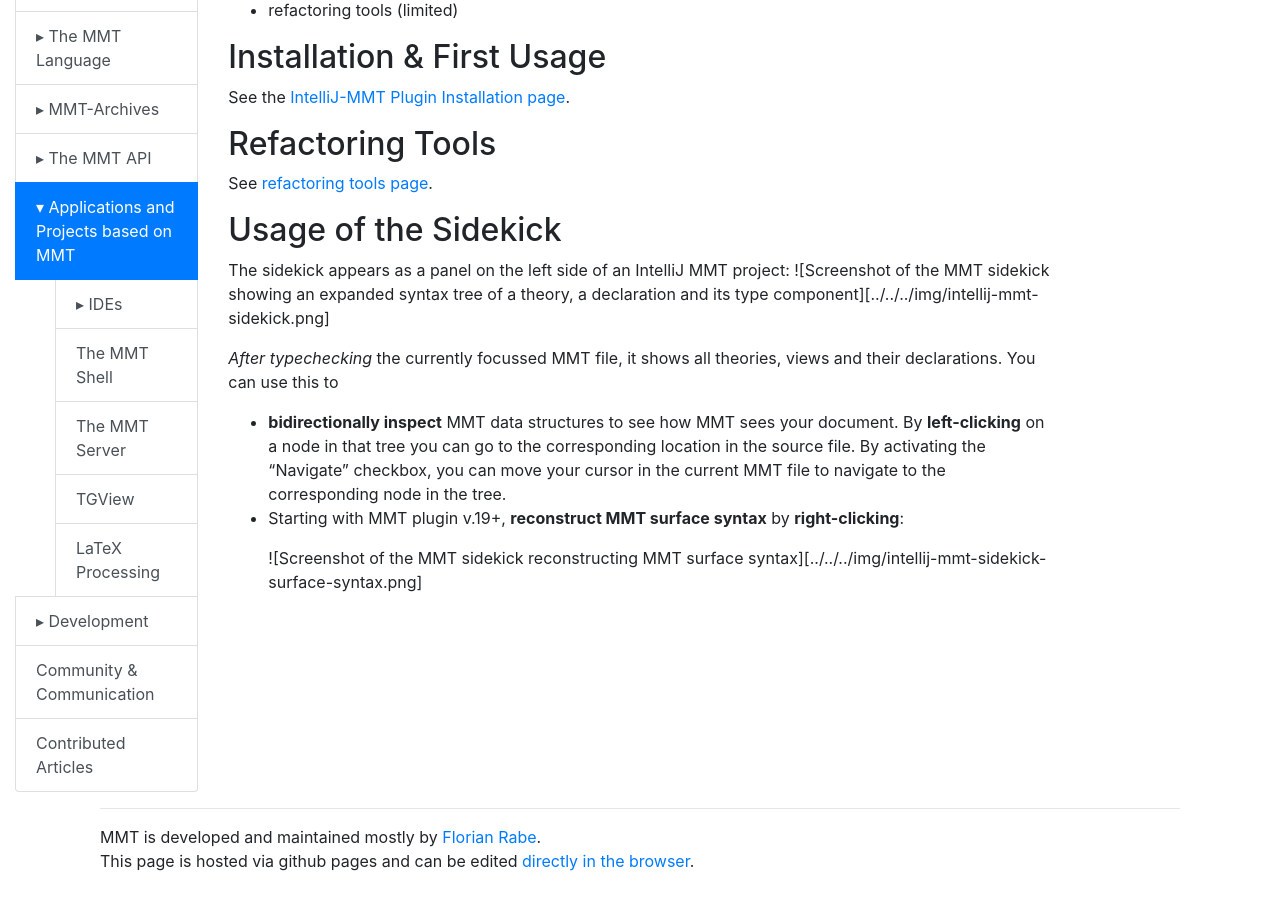
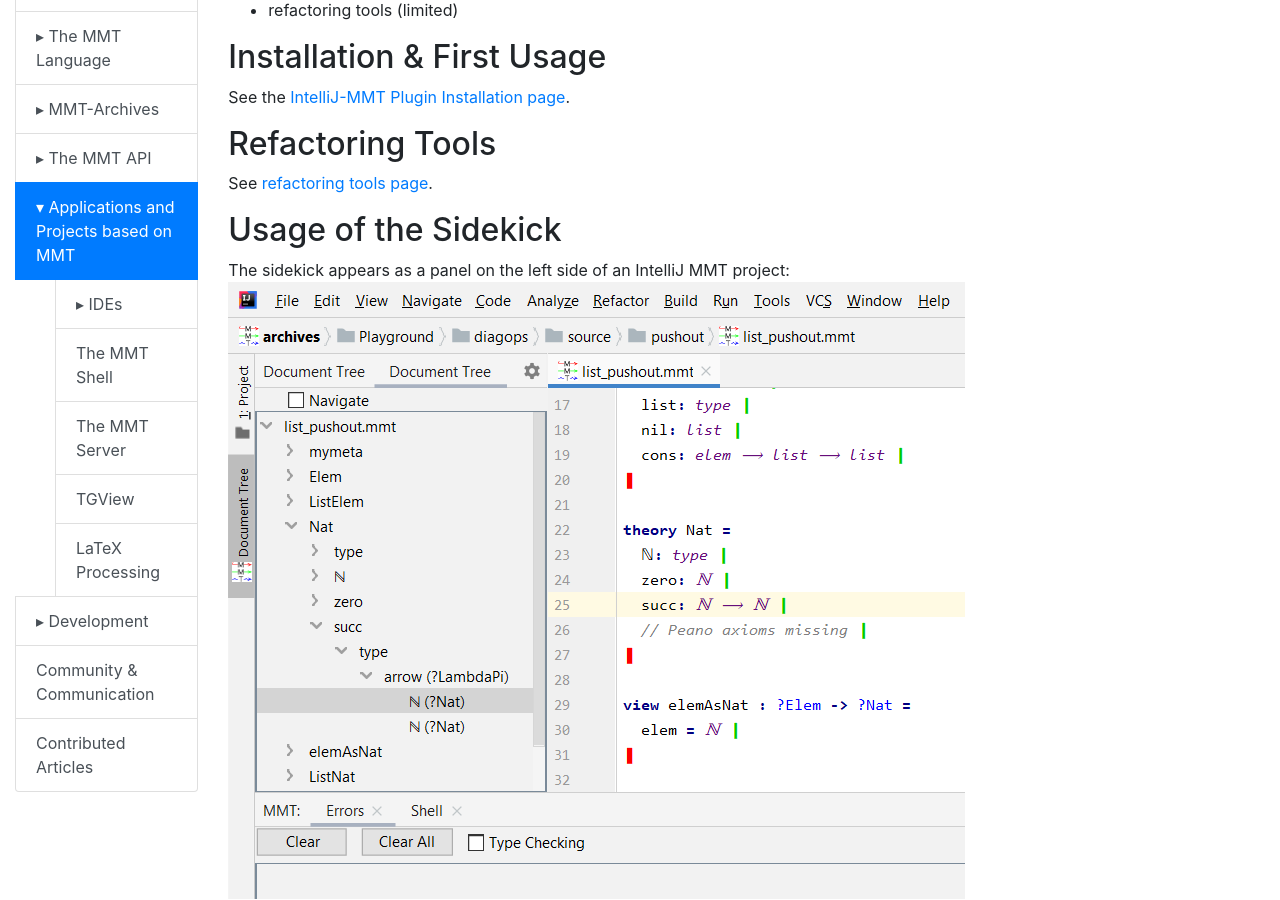
Before and after one commit to UniFormal/uniformal.github.io, a Jekyll site: the page built from doc/applications/intellij/index.md, in a window 1280 px wide and 900 px high, scrolled down 295 px. Built offline with Jekyll 4.4.1, drawn with Linux system fonts in a browser that asks for light colours.

Commit message:
Fix image syntax

```diff
--- a/doc/applications/intellij/index.md
+++ b/doc/applications/intellij/index.md
@@ -21,11 +21,11 @@
 ## Usage of the Sidekick
 
 The sidekick appears as a panel on the left side of an IntelliJ MMT project:
-![Screenshot of the MMT sidekick showing an expanded syntax tree of a theory, a declaration and its type component][../../../img/intellij-mmt-sidekick.png]
+![Screenshot of the MMT sidekick showing an expanded syntax tree of a theory, a declaration and its type component](../../../img/intellij-mmt-sidekick.png)
 
 *After typechecking* the currently focussed MMT file, it shows all theories, views and their declarations. You can use this to
 
 - **bidirectionally inspect** MMT data structures to see how MMT sees your document. By **left-clicking** on a node in that tree you can go to the corresponding location in the source file. By activating the "Navigate" checkbox, you can move your cursor in the current MMT file to navigate to the corresponding node in the tree.
 - Starting with MMT plugin v.19+, **reconstruct MMT surface syntax** by **right-clicking**:
 
-    ![Screenshot of the MMT sidekick reconstructing MMT surface syntax][../../../img/intellij-mmt-sidekick-surface-syntax.png]
+    ![Screenshot of the MMT sidekick reconstructing MMT surface syntax](../../../img/intellij-mmt-sidekick-surface-syntax.png)
```
